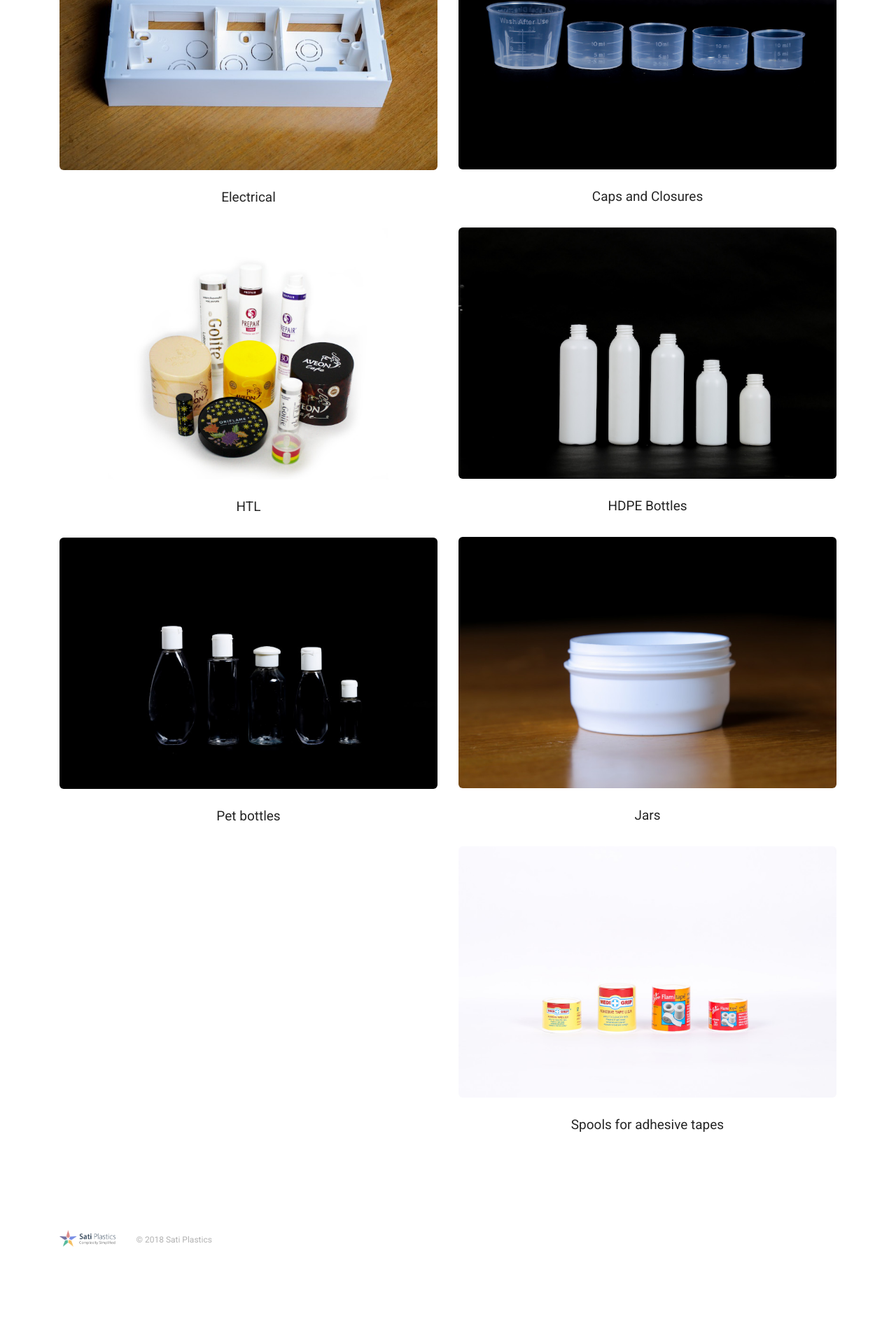
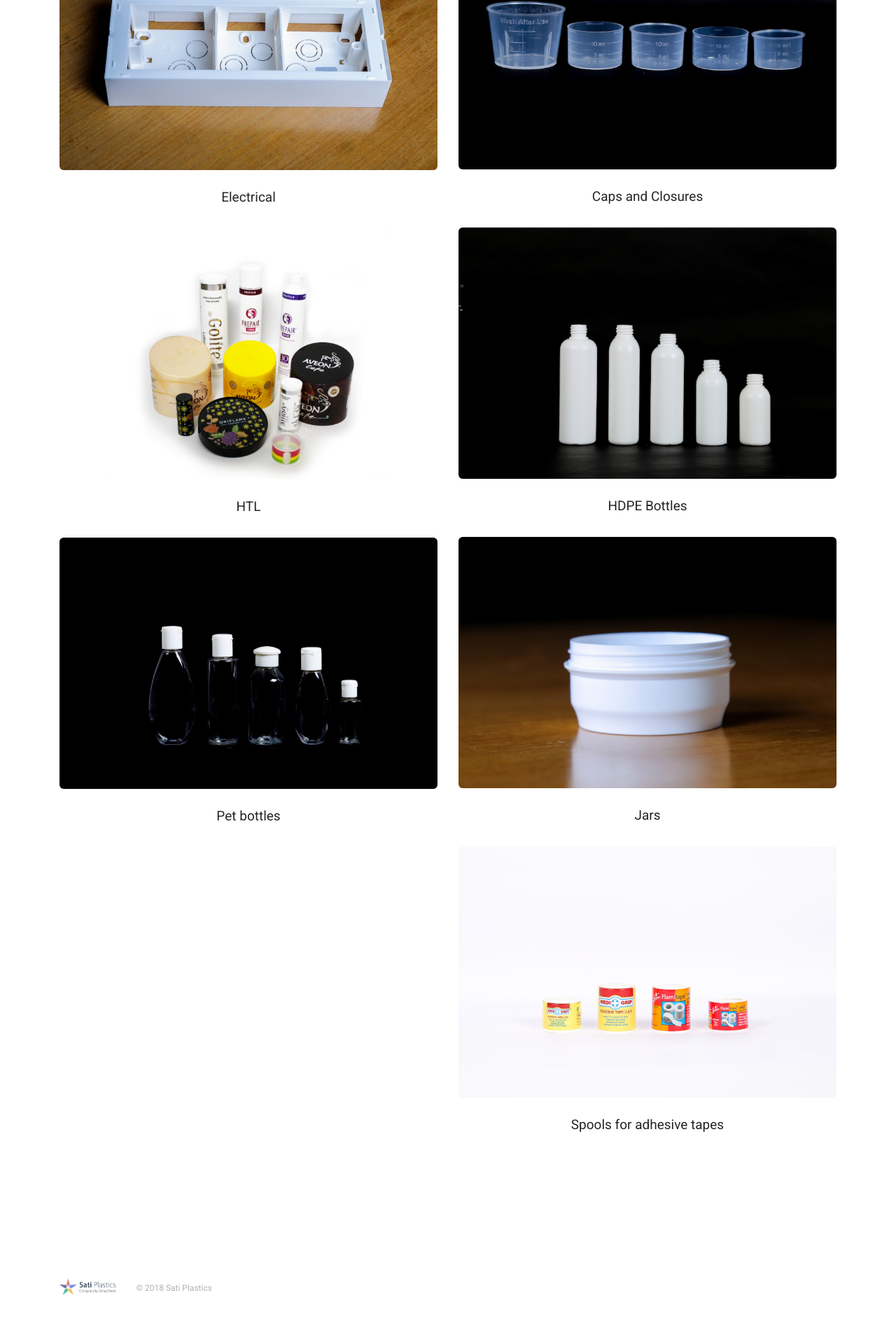
Before and after one commit to akshatkedia/satiplastics.com, a Jekyll site: the page built from home.md, in a window 1280 px wide. Shown: the part 3591-5511 px from the top of the page at 70% size. Built offline with Jekyll 4.4.1, drawn with Linux system fonts in a browser that asks for light colours; some web fonts are replaced; before the commit the page ends 5442 px from its top, so only the background shows below that.

Commit message:
update styles

```diff
--- a/_layouts/default.html
+++ b/_layouts/default.html
@@ -38,7 +38,9 @@
         <a id="start"></a>
         {% include header.html %}
         <div class="main-container">
-            {{ content }}
+            <main>
+              {{ content }}
+            </main>
             {% include footer.html %}
         </div>
         <!--<div class="loader"></div>-->
--- a/_layouts/index.html
+++ b/_layouts/index.html
@@ -75,7 +75,7 @@
       {% for goal in page.goals %}
       <div class="col-sm-4">
         <div class="feature feature-3 boxed boxed--lg boxed--border">
-          <i class="icon icon--lg icon-{{ goal.icon }}"></i>
+          <i class="icon icon--lg icon-{{ goal.icon }} color--primary"></i>
           <h4>{{ goal.title }}</h4>
         </div>
         <!--end feature-->
--- a/styles/_custom.scss
+++ b/styles/_custom.scss
@@ -1,4 +1,8 @@
 /*! Place your custom styles here */
+
+.main-container main {
+  min-height: 75vh;
+}
 
 .bar.bar--sm {
   padding-bottom: 1.0714285714em;
```
